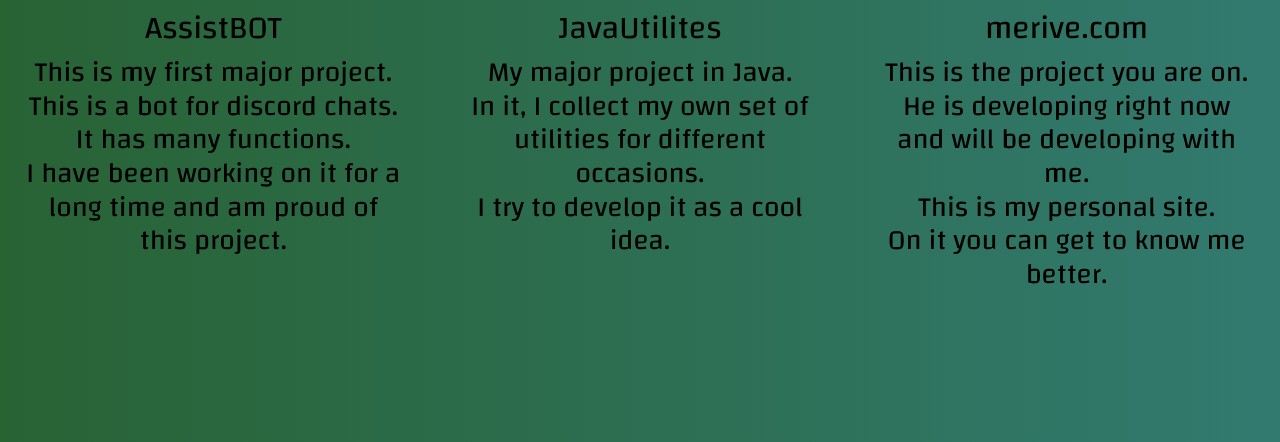
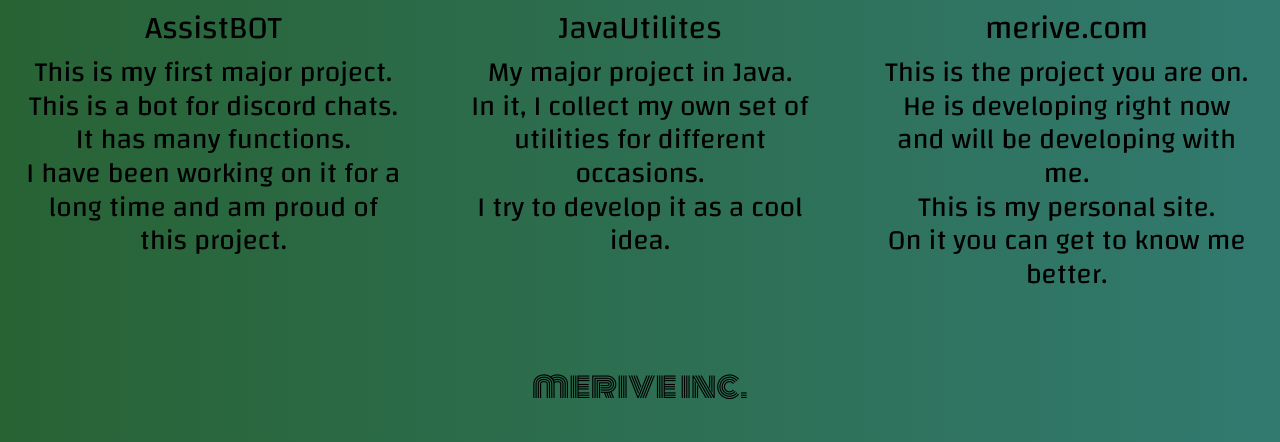
Before and after one commit to merive/merive.com, a Flask app: page /projects in a window 1280 px wide. Shown: the part 358-800 px from the top of the page. Run offline with Flask 2, Linux system fonts and the light colour scheme; some libraries are stand-ins or nearby versions.

Commit message:
Add footer in projects.html

```diff
--- a/templates/projects.html
+++ b/templates/projects.html
@@ -27,4 +27,7 @@ Projects
 		</figure>
 	</div>
 </section>
+<footer>
+	<p>merive inc.</p>
+</footer>
 {% endblock %}
```
